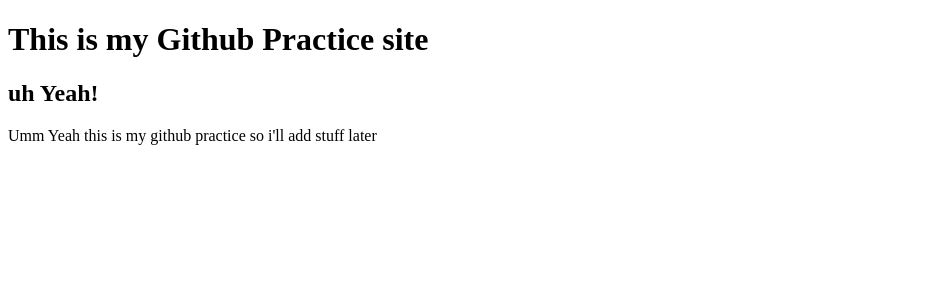
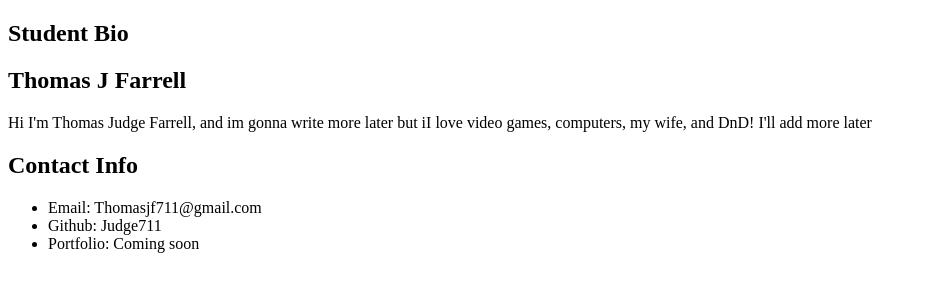
Before and after one commit to Judge711/Git-Test, a plain HTML site: page index.html in a window 1280 px wide. Shown: the whole page, without its empty margins (0-927 px from the left). Drawn offline with Linux system fonts and the light colour scheme.

Commit message:
Added in some more detials and info on li and sections

```diff
--- a/index.html
+++ b/index.html
@@ -8,12 +8,39 @@
 
 <body>
 
-    <h1> This is my Github Practice site</h1>
 
-    <h2>uh Yeah!</h2>
+    <div>
 
-    <p>
-        Umm Yeah this is my github practice so i'll add stuff later
-    </p>
+        <section>
+
+            <h1> Student Bio </h1>
+
+            <h2> Thomas J Farrell </h2>
+
+            <p>
+                Hi I'm Thomas Judge Farrell, and im gonna write more later but iI love video games, computers, my wife, and DnD! I'll add more later
+            </p>
+
+        </section>
+
+
+        <section>
+
+            <h2> Contact Info </h2>
+
+            <ul>
+
+                <li> Email: Thomasjf711@gmail.com </li>
+                <li> Github: Judge711 </li>
+                <li> Portfolio: Coming soon </li>
+
+            </ul>
+
+        </section>
+
+
+    </div>
+
 </body>
+
 </html>
```
Also changed, not shown: Stylesheet.css (added).
